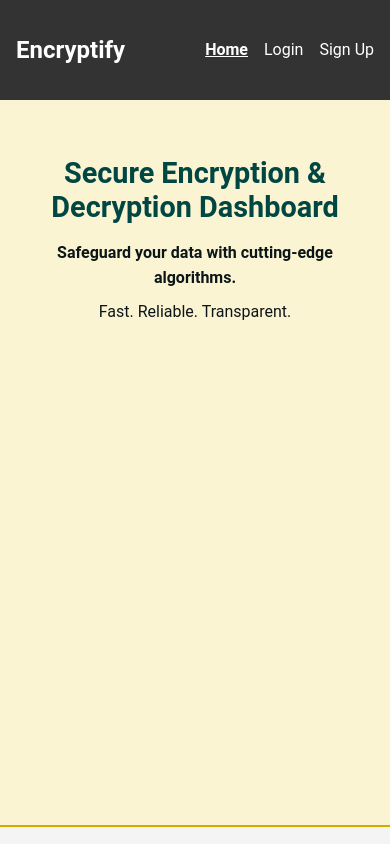
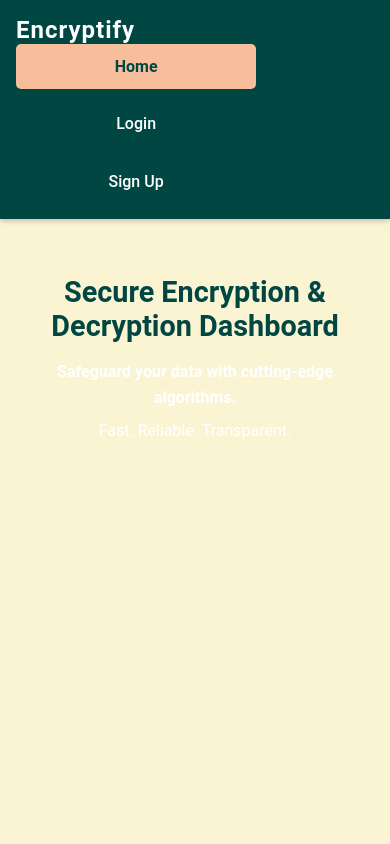
Before and after one commit to FirasKahlaoui/Encryptify, a React (Create React App) app: page / in a window 390 px wide. Shown: the top 844 px of the page. Built offline with nearby package versions, Linux system fonts and the light colour scheme; no server answers.

Commit message:
Update the CSS

```diff
--- a/src/components/Navbar/Navbar.css
+++ b/src/components/Navbar/Navbar.css
@@ -1,23 +1,75 @@
+:root {
+  --primary-color: #004643; /* Secure green tone */
+  --hover-color: #d1ac00; /* Button/link hover tone */
+  --background-color: #faf4d3; /* Light secure background */
+  --text-color: #ffffff; /* White text for contrast */
+  --active-color: #f6be9a; /* Highlight for active links */
+}
+
 .navbar {
   display: flex;
   justify-content: space-between;
   align-items: center;
-    background-color: #333;
-    padding: 1rem;
-    color: white;
+  padding: 1rem 2rem;
+  background-color: var(--primary-color);
+  color: var(--text-color);
+  box-shadow: 0px 2px 5px rgba(0, 0, 0, 0.2);
+  position: sticky;
+  top: 0;
+  z-index: 1000;
+}
+
+.navbar h1 {
+  margin: 0;
+  font-size: 1.5rem;
+  font-weight: bold;
+  letter-spacing: 1px;
+  color: var(--text-color);
+  cursor: pointer;
+}
+
+.nav-links {
+  display: flex;
+  align-items: center;
+  gap: 1.5rem;
 }
 
 .nav-links a {
-    color: white;
-    margin-left: 1rem;
+  font-size: 1rem;
+  font-weight: 500;
   text-decoration: none;
+  color: var(--text-color);
+  padding: 0.5rem 1rem;
+  border-radius: 5px;
+  transition: background-color 0.3s ease, color 0.3s ease;
 }
 
 .nav-links a.active {
-    text-decoration: underline;
+  background-color: var(--active-color);
+  color: var(--primary-color);
   font-weight: bold;
 }
 
 .nav-links a:hover {
-    text-decoration: underline;
+  background-color: var(--hover-color);
+  color: var(--background-color);
 }
+
+@media (max-width: 768px) {
+  .navbar {
+    flex-direction: column;
+    align-items: flex-start;
+    padding: 1rem;
+  }
+
+  .nav-links {
+    flex-wrap: wrap;
+    gap: 0.8rem;
+  }
+
+  .nav-links a {
+    width: 100%;
+    text-align: center;
+    padding: 0.8rem;
+  }
+}
```
Lines whose indentation alone changed are shown as unchanged.
